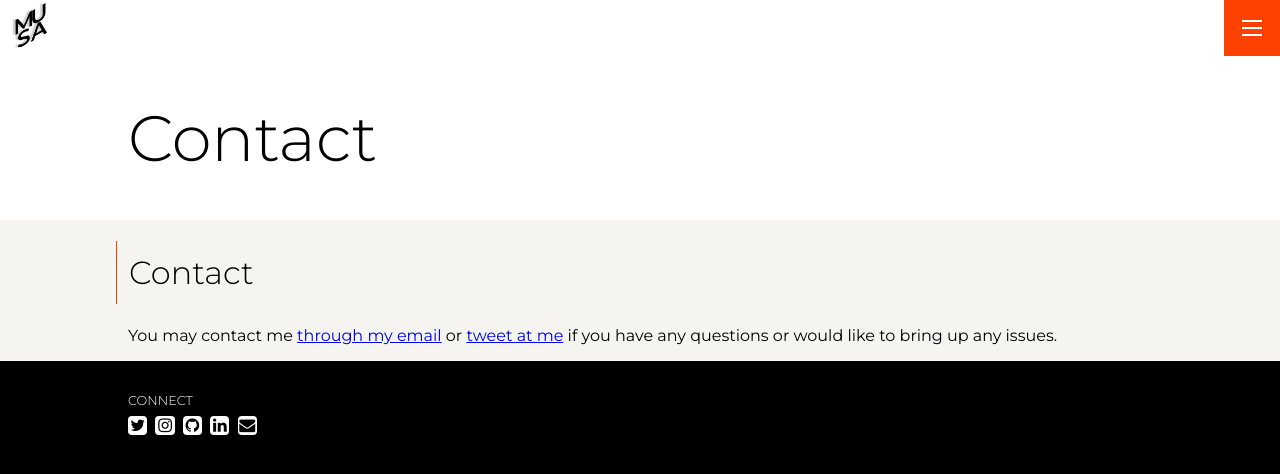
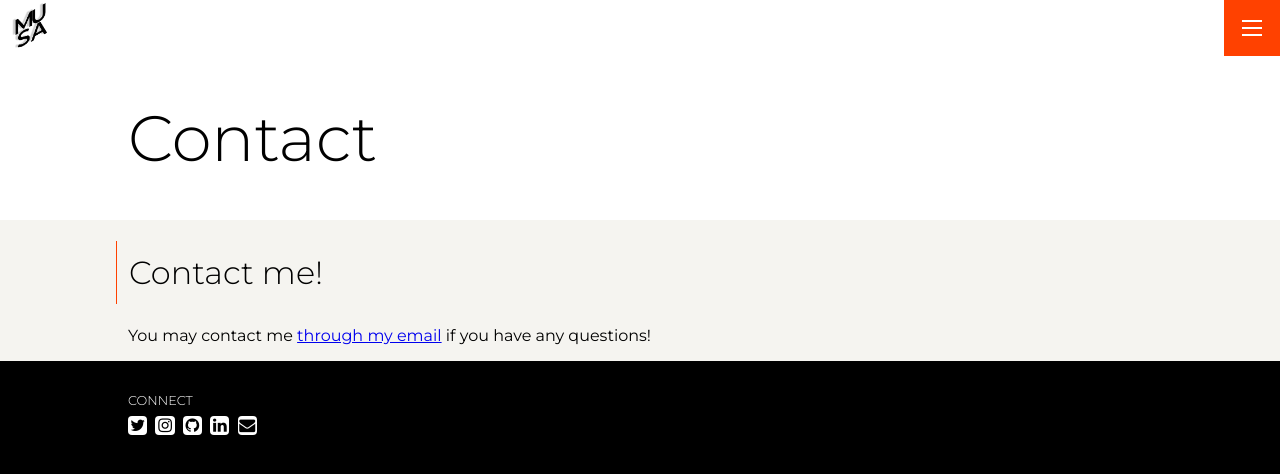
Before and after one commit to carennakt/portfolio, a Jekyll site: the page built from pages/contact.md, in a window 1280 px wide. Shown: the top 474 px of the page. Built offline with Jekyll 4.4.1, drawn with Linux system fonts in a browser that asks for light colours.

Commit message:
Revise contact header and email address
Updated contact information and changed header text.

```diff
--- a/pages/contact.md
+++ b/pages/contact.md
@@ -4,6 +4,6 @@ title: Contact
 permalink: /contact
 ---
 
-# Contact
+# Contact me!
 
-You may contact me [through my email](mailto:l.nguyen.paul@gmail.com) or [tweet at me](https://twitter.com/intent/tweet?text=%40paululele) if you have any questions or would like to bring up any issues.
+You may contact me [through my email](mailto:carennakt@gmail.com) if you have any questions!
```
